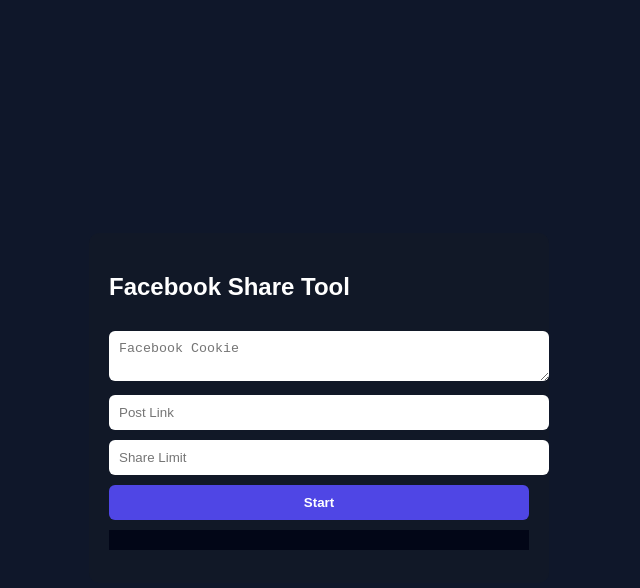
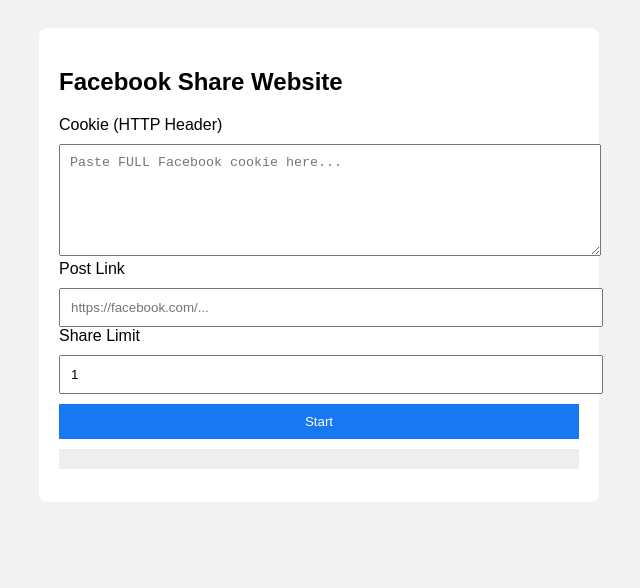
Before and after one commit to Tianjixxxx/holyshare, a website: page index.html in a window 1280 px wide. Shown: the whole page, without its empty margins (321-961 px from the left). Drawn offline with Linux system fonts and the light colour scheme.

Commit message:
Update index.html

```diff
--- a/index.html
+++ b/index.html
@@ -3,76 +3,73 @@
 <head>
 <meta charset="UTF-8">
 <title>FB Share Tool</title>
-<meta name="viewport" content="width=device-width, initial-scale=1">
+<meta name="viewport" content="width=device-width, initial-scale=1.0">
 <style>
 body {
   font-family: Arial, sans-serif;
-  background: #0f172a;
-  color: white;
-  display: flex;
-  justify-content: center;
-  align-items: center;
-  height: 100vh;
+  background: #f2f2f2;
+  padding: 20px;
 }
-.card {
-  background: #111827;
+.box {
+  max-width: 520px;
+  background: #fff;
   padding: 20px;
-  border-radius: 10px;
-  width: 100%;
-  max-width: 420px;
+  border-radius: 8px;
+  margin: auto;
 }
-input, textarea, button {
+textarea, input, button {
   width: 100%;
   margin-top: 10px;
   padding: 10px;
-  border-radius: 6px;
-  border: none;
 }
 button {
-  background: #4f46e5;
+  background: #1877f2;
   color: white;
-  font-weight: bold;
+  border: none;
   cursor: pointer;
 }
 pre {
-  background: #020617;
+  background: #eee;
   padding: 10px;
   margin-top: 10px;
-  max-height: 200px;
-  overflow: auto;
+  overflow-x: auto;
 }
 </style>
 </head>
 <body>
 
-<div class="card">
-  <h2>Facebook Share Tool</h2>
+<div class="box">
+  <h2>Facebook Share Website</h2>
 
-  <textarea id="cookie" placeholder="Facebook Cookie"></textarea>
-  <input id="link" placeholder="Post Link">
-  <input id="limit" type="number" placeholder="Share Limit">
+  <label>Cookie (HTTP Header)</label>
+  <textarea id="cookie" rows="6"
+    placeholder="Paste FULL Facebook cookie here..."></textarea>
 
-  <button onclick="run()">Start</button>
+  <label>Post Link</label>
+  <input id="link" placeholder="https://facebook.com/..." />
 
-  <pre id="result"></pre>
+  <label>Share Limit</label>
+  <input id="limit" type="number" value="1" />
+
+  <button onclick="share()">Start</button>
+
+  <pre id="out"></pre>
 </div>
 
 <script>
-async function run() {
-  const cookie = encodeURIComponent(
-    document.getElementById("cookie").value
-  );
-  const link = encodeURIComponent(
-    document.getElementById("link").value
-  );
+async function share() {
+  const cookie = document.getElementById("cookie").value;
+  const link = document.getElementById("link").value;
   const limit = document.getElementById("limit").value;
 
-  const res = await fetch(
-    `/fb-share?cookie=${cookie}&link=${link}&limit=${limit}`
-  );
+  const res = await fetch("/fb-share", {
+    method: "POST",
+    headers: { "Content-Type": "application/json" },
+    body: JSON.stringify({ cookie, link, limit })
+  });
+
   const data = await res.json();
-
-  document.getElementById("result").textContent =
+  document.getElementById("out").textContent =
     JSON.stringify(data, null, 2);
 }
 </script>
```
